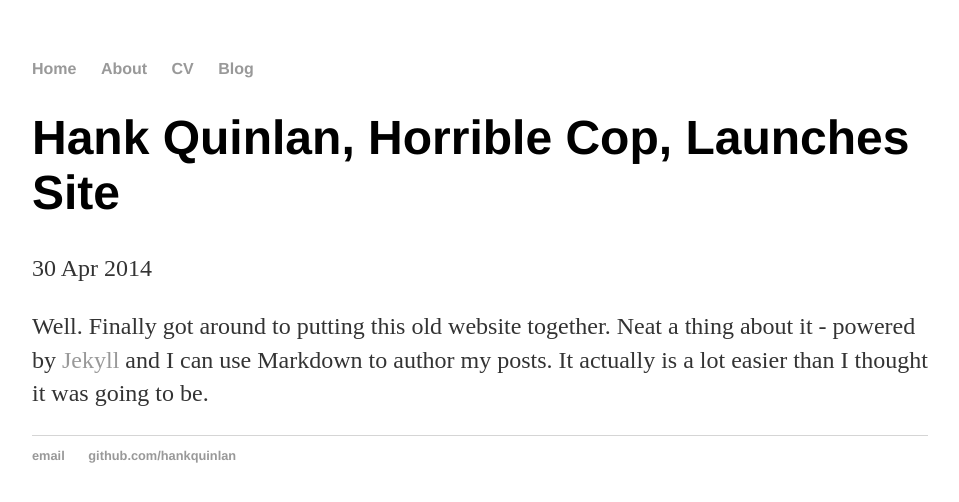
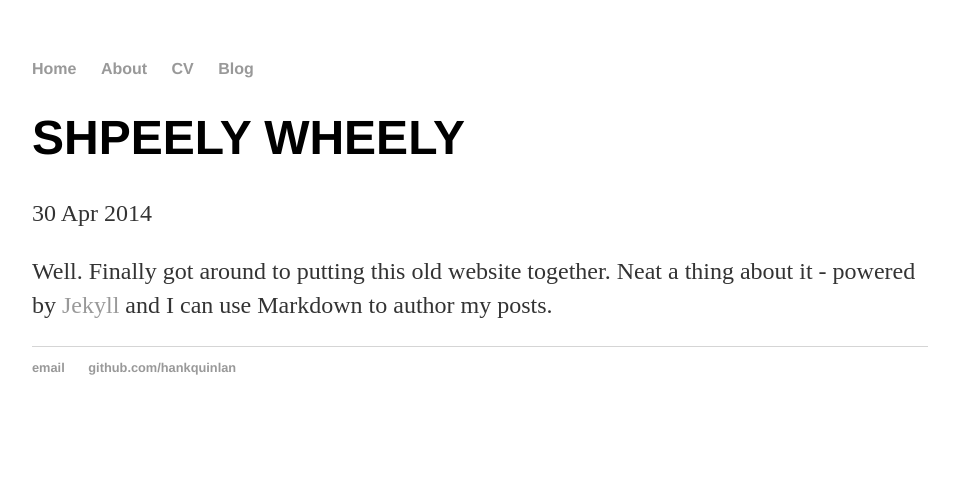
Before and after one commit to Griefberg/Griefberg.github.io, a Jekyll site: the page built from _posts/2014-04-30-hank-quinlan-site-launched.md, in a window 1280 px wide. Shown: the top 502 px of the page, without its empty margins (160-1119 px from the left). Built offline with Jekyll 4.4.1, drawn with Linux system fonts in a browser that asks for light colours.

Commit message:
Update 2014-04-30-hank-quinlan-site-launched.md

```diff
--- a/_posts/2014-04-30-hank-quinlan-site-launched.md
+++ b/_posts/2014-04-30-hank-quinlan-site-launched.md
@@ -1,9 +1,8 @@
 ---
 layout: post
-title: "Hank Quinlan, Horrible Cop, Launches Site"
+title: "SHPEELY WHEELY"
 date: 2014-04-30
 ---
 
 Well. Finally got around to putting this old website together.
 Neat a thing about it - powered by [Jekyll](http://jekyllrb.com) and I can use Markdown to author my posts.
-It actually is a lot easier than I thought it was going to be.
```
